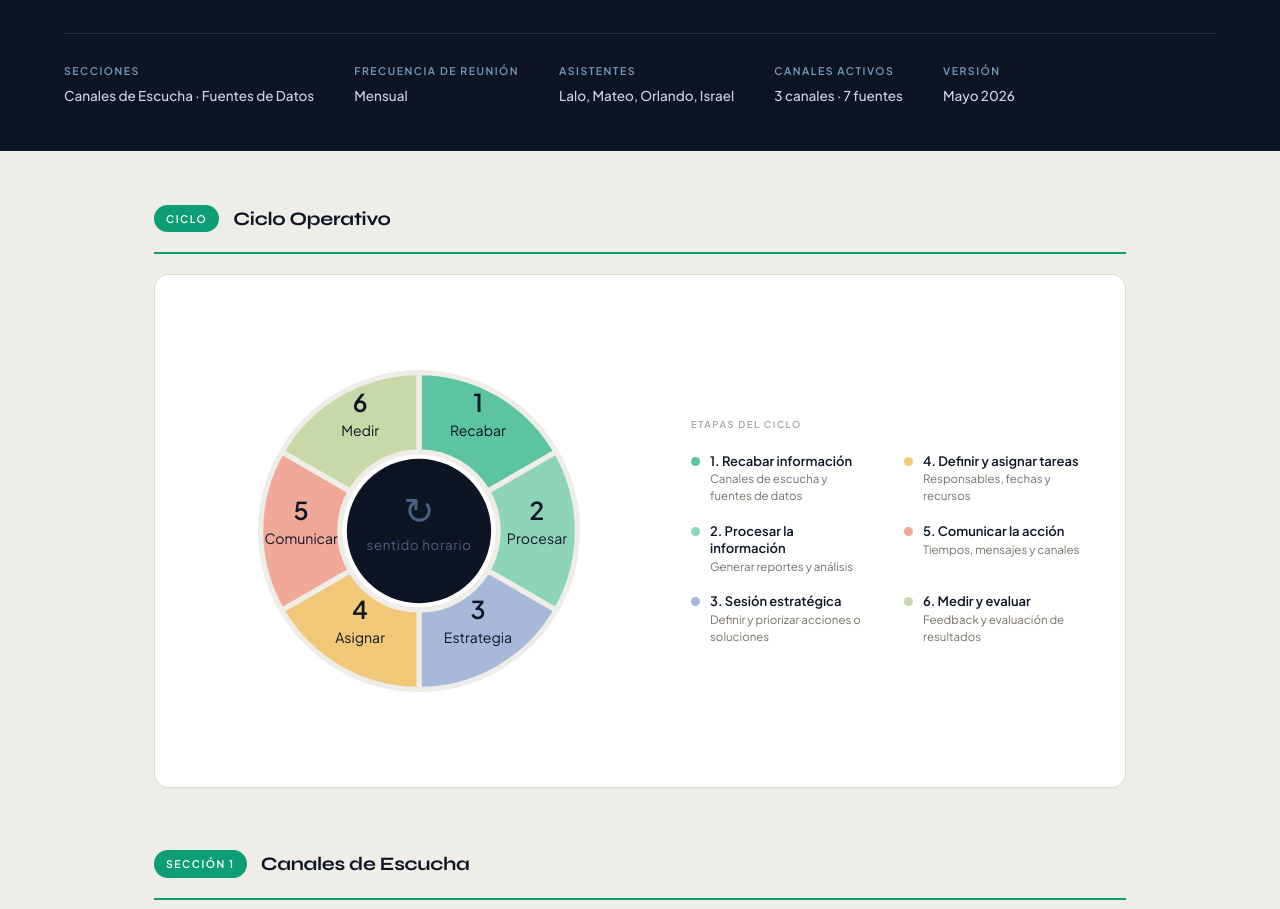
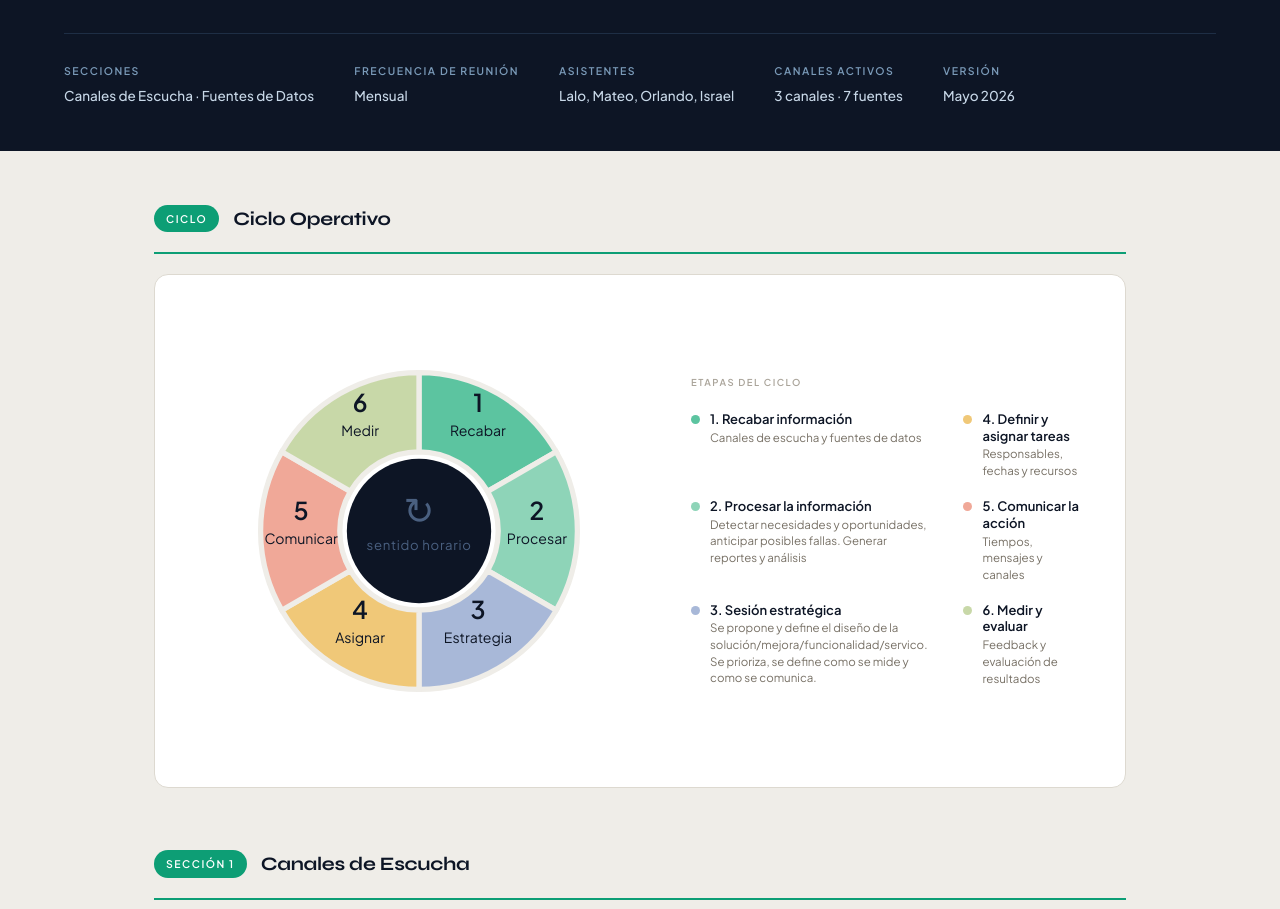
Before and after one commit to isravaldez/sistema-inteligencia-clientes, a plain HTML site: page index.html in a window 1280 px wide. Shown: the part 188-1097 px from the top of the page. Drawn offline with Linux system fonts and the light colour scheme.

Commit message:
Actualizar contenido
Updated descriptions for processing information and strategic session.

```diff
--- a/index.html
+++ b/index.html
@@ -585,7 +585,10 @@
                 <span class="ciclo-dot" style="background: #8ed4b8"></span>
                 <div>
                   <p class="ciclo-legend-name">2. Procesar la información</p>
-                  <p class="ciclo-legend-desc">Generar reportes y análisis</p>
+                  <p class="ciclo-legend-desc">
+                    Detectar necesidades y oportunidades, anticipar posibles
+                    fallas. Generar reportes y análisis
+                  </p>
                 </div>
               </div>
               <div class="ciclo-legend-item">
@@ -600,7 +603,9 @@
                 <div>
                   <p class="ciclo-legend-name">3. Sesión estratégica</p>
                   <p class="ciclo-legend-desc">
-                    Definir y priorizar acciones o soluciones
+                    Se propone y define el diseño de la
+                    solución/mejora/funcionalidad/servico. Se prioriza, se
+                    define como se mide y como se comunica.
                   </p>
                 </div>
               </div>
```
